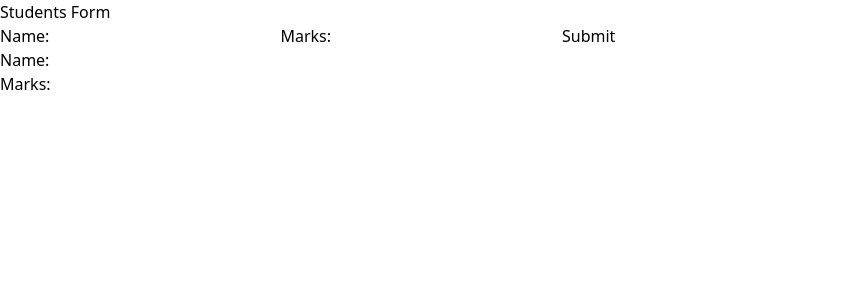
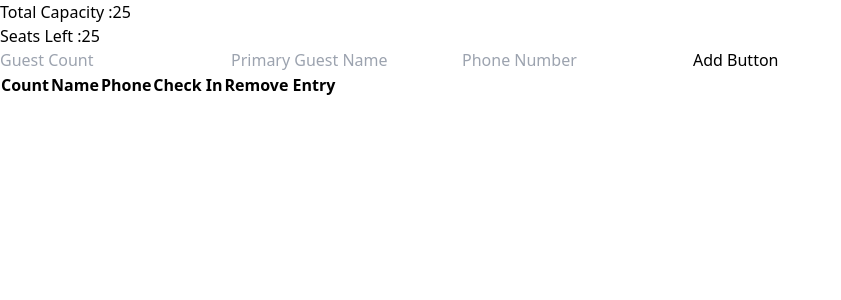
Before and after one commit to 0BIG-BANG0/learningWhatMatters, a React (Vite) app: page / in a window 1280 px wide. Shown: the top 300 px of the page, without its empty margins (0-841 px from the left). Built offline with nearby package versions, Linux system fonts and the light colour scheme.

Commit message:
CMT DOne But error as after clicking on input it get focuses only for one digit

```diff
--- a/src/App.jsx
+++ b/src/App.jsx
@@ -6,6 +6,8 @@ import ScoreKeeper from './Components/2ScoreKeeper.jsx';
 import FavouriteFood from './Components/Assingment/1_ScoreKeep.jsx/1.FavouriteFood.jsx';
 import DynamicUserCard from './Components/Assingment/1_ScoreKeep.jsx/2.DynamicUserCard.jsx';
 import Forms from './Components/Assingment/1_ScoreKeep.jsx/3.Forms.jsx';
+import QuotifyApp from './Components/Assingment/1_ScoreKeep.jsx/4.QuotifyApp.jsx';
+import CMT from './Components/Assingment/1_ScoreKeep.jsx/5.CMT.jsx';
 
 function App() {
   const [count , setCount] = useState(0);
@@ -32,7 +34,9 @@ function App() {
     {/* <ScoreKeeper/> */}
     {/* <FavouriteFood/> */}
     {/* <DynamicUserCard/> */}
-    <Forms/>
+    {/* <Forms/> */}
+    {/* <QuotifyApp/> */}
+    <CMT/>
 
     </>
   )
--- /dev/null
+++ b/src/Components/Assingment/1_ScoreKeep.jsx/4.QuotifyApp.jsx
@@ -0,0 +1,58 @@
+import React, { useState } from "react";
+
+function QuotifyApp() {
+  //Use state
+  let [quote, setQuote] = useState("");
+  let [name, setName] = useState("");
+  let [quotes, setQuotes] = useState([]);
+
+  const handleQuote = (e) => {
+    e.preventDefault();
+    let nameValue = e.target.name.value;
+    let quoteValue = e.target.quote.value;
+    console.log(nameValue, quoteValue);
+    // Add the new quote to the quotes array
+    setQuotes([...quotes, {name:nameValue, quote: quoteValue}])
+
+    //clear the input fields after submission
+    e.target.name.value = ""
+    e.target.quote.value = ""
+
+  };
+  return (
+    <div className="text-center">
+      <h1 className="text-6xl font-bold text-purple-700 mt-5">Quotify</h1>
+
+      <form action="" className="mt-16 " onSubmit={handleQuote}>
+        <input
+          type="text"
+          id="name"
+          defaultValue={name}
+          className="border-2 border-black "
+          placeholder="Enter your Name"
+        />
+        <input
+          type="text"
+          id="quote"
+          defaultValue={quote}
+          className="border-2 border-black "
+          placeholder="Enter your Quote"
+        />
+        <button className="border-2 rounded-full active:border-gray-700 p-3">
+          Add Quote
+        </button>
+      </form>
+      <div className="display">
+        {quotes.map((item,index)=>(
+            <div className="cards" key={index}>
+                 <h3 className="font-bold text-lg">{item.name}</h3>
+                 <p className="italic">{item.quote}</p>
+            </div>
+        ))}
+
+      </div>
+    </div>
+  );
+}
+
+export default QuotifyApp;
--- /dev/null
+++ b/src/Components/Assingment/1_ScoreKeep.jsx/5.CMT.jsx
@@ -0,0 +1,112 @@
+import React, { useState } from "react";
+
+function CMT() {
+  let capacity = 25;
+  let [seatsLeft, setSeats] = useState(capacity);
+
+  let [count, setCount] = useState("");
+  let [name, setName] = useState("");
+  let [number, setNumber] = useState("");
+  let [guests, setGuests] = useState([]);
+
+  const handleInput = (e) => {
+    e.preventDefault();
+    const currentDate = new Date().toLocaleTimeString(); // Get the current time
+    // Check if there are enough seats
+    if (seatsLeft - parseInt(count) < 0) {
+        alert("Not enough seats available!");
+        return;
+      }
+    //Update the guest array
+    setGuests([...guests, { count: parseInt(count), name, number,checkIn: currentDate }]);
+    console.log(guests);
+
+    //now show change the left seat
+    setSeats(seatsLeft - parseInt(count));
+    //clear the fields
+    setCount("");
+    setName("");
+    setNumber("");
+  };
+  const handleDelete=(index)=>{
+    //Remove the guest at specified index
+    setGuests(guests.filter((guest,guestIndex)=> guestIndex !== index))
+
+    //Update the remaining seats
+    setSeats(seatsLeft + guests[index].count)
+  }
+
+  function Form() {
+    return (
+      <div className="flex justify-center">
+        <form className="flex flex-col mt-7" onSubmit={handleInput}>
+          <input
+            id="count"
+            type="number"
+            value={count}
+            onChange={(e) => setCount(e.target.value)}
+            placeholder="Guest Count"
+            className="border-2 border-black focus:outline-none focus:ring-2 focus:ring-green-500"
+          />
+          <input
+            id="name"
+            type="text"
+            value={name}
+            onChange={(e) => setName(e.target.value)}
+            placeholder="Primary Guest Name"
+            className="mt-2 border-2 border-black "
+          />
+          <input
+            id="phone"
+            type="text"
+            value={number}
+            onChange={(e) => setNumber(e.target.value)}
+            placeholder="Phone Number"
+            className="mt-2  border-2 border-black "
+          />
+          <button className="mt-2 border rounded-full active:border-green-800">
+            Add Button
+          </button>
+        </form>
+      </div>
+    );
+  }
+  function Result(){
+    return(
+        <div className="mt-8">
+            <table className="table-auto border-collapse border border-gray-300 w-full">
+                <thead>
+                    <tr>
+                        <th>Count</th>
+                        <th>Name</th>
+                        <th>Phone</th>
+                        <th>Check In</th>
+                        <th>Remove Entry</th>
+                    </tr>
+                </thead>
+                <tbody>
+                {guests.map((item,index)=>(
+                    <tr key={index}>
+                        <td>{item.count}</td>
+                        <td>{item.name}</td>
+                        <td>{item.number}</td>
+                        <td>{item.checkIn}</td>
+                        <td><button className="border px-2 rounded-full active:border-gray-700" onClick={()=>handleDelete(index)}>Delete</button></td>
+                    </tr>
+                ))}
+                </tbody>
+            </table>
+        </div>
+    )
+  }
+  return (
+    <div className="text-center mt-8 box-border">
+      <h1 className="text-6xl">Total Capacity :{capacity}</h1>
+      <h1 className="mt-8 text-5xl">Seats Left :{seatsLeft}</h1>
+      <Form />
+      <Result/>
+    </div>
+  );
+}
+
+export default CMT;
```
